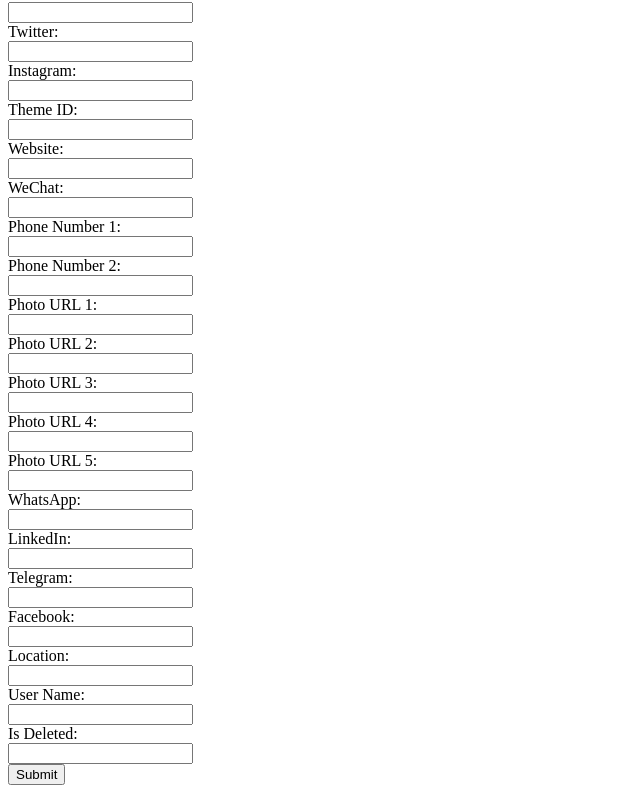
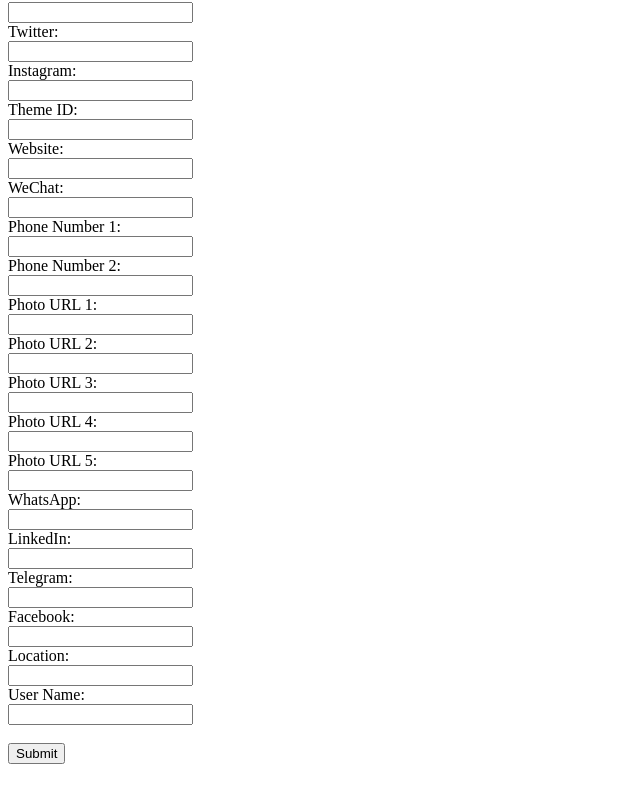
Before and after one commit to t4ner/digital-business-card, a React (Vite) app: page / in a window 1280 px wide. Shown: the part 297-1090 px from the top of the page, without its empty margins (0-640 px from the left). After the commit the page ends 1069 px from the top, so only its background shows below. Built offline with nearby package versions, Linux system fonts and the light colour scheme.

Commit message:
database tried

```diff
--- a/src/App.jsx
+++ b/src/App.jsx
@@ -1,15 +1,12 @@
 import axios from "axios";
 import { useState } from "react";
-
 function App() {
   const [formData, setFormData] = useState({
     linkId: "",
     name: "",
     surname: "",
-
     title: "",
     description: "",
-
     email: "",
     twitter: "",
     instagram: "",
@@ -29,15 +26,13 @@ function App() {
     facebook: "",
     location: "",
     userName: "",
-    isDeleted: "",
   });
 
-  // Form submit edildiğinde yapılacak işlem
   const handleSubmit = async (e) => {
     e.preventDefault();
     try {
       const response = await axios.post(
-        "http://178.128.207.116:8090/businessCard/createCard",
+        "http://178.128.207.116:8082/businessCard/createDigiCard",
         formData
       );
       console.log(response.data);
@@ -299,15 +294,6 @@ function App() {
           onChange={handleChange}
         />
         <br />
-        <label htmlFor="isDeleted">Is Deleted:</label>
-        <br />
-        <input
-          type="number"
-          id="isDeleted"
-          name="isDeleted"
-          value={formData.isDeleted}
-          onChange={handleChange}
-        />
         <br />
         <input type="submit" value="Submit" />
       </form>
```
